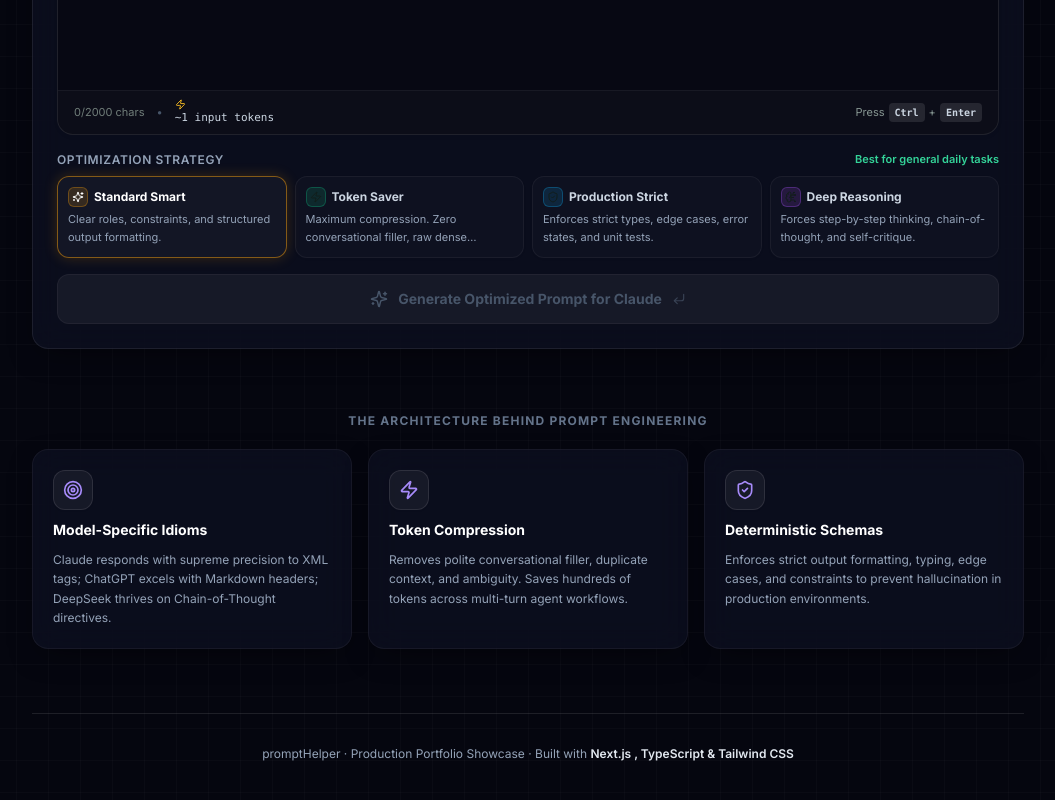
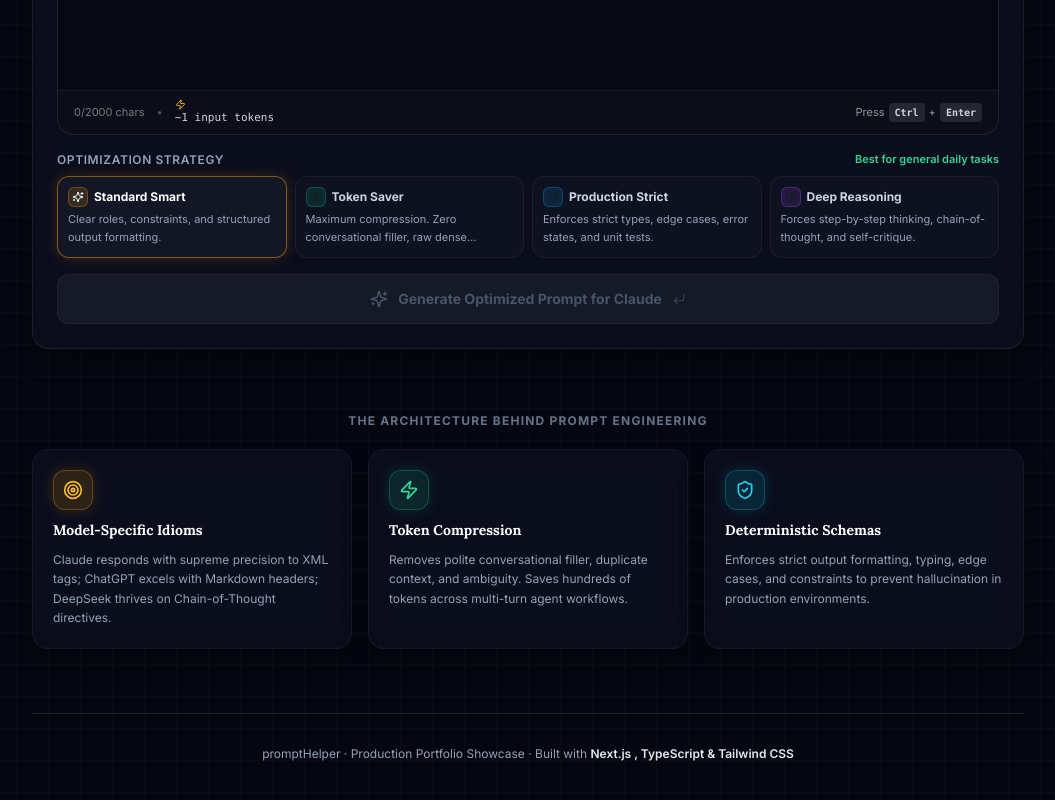
Before and after one commit to yared2124/Prompt-helper, a Next.js app: page / in a window 1280 px wide. Shown: the part 1800-2600 px from the top of the page, without its empty margins (112-1167 px from the left). Built offline with nearby package versions, Linux system fonts and the light colour scheme.

Commit message:
style: apply matching vibrant dark mode icon colors to architecture feature cards

```diff
--- a/app/page.tsx
+++ b/app/page.tsx
@@ -338,29 +338,40 @@ export default function Home() {
                   iconName: "Target",
                   title: "Model-Specific Idioms",
                   desc: "Claude responds with supreme precision to XML tags; ChatGPT excels with Markdown headers; DeepSeek thrives on Chain-of-Thought directives.",
+                  lightIconBg: "bg-amber-50 border-amber-200/60 text-amber-700",
+                  darkIconBg: "dark:bg-amber-500/15 dark:border-amber-500/30 dark:text-amber-400 dark:shadow-[0_0_14px_rgba(245,158,11,0.2)]",
+                  cardGlow: "hover:border-amber-400/40 dark:hover:border-amber-500/30 dark:hover:shadow-[0_0_20px_rgba(245,158,11,0.08)]",
                 },
                 {
                   iconName: "Zap",
                   title: "Token Compression",
                   desc: "Removes polite conversational filler, duplicate context, and ambiguity. Saves hundreds of tokens across multi-turn agent workflows.",
+                  lightIconBg: "bg-emerald-50 border-emerald-200/60 text-emerald-700",
+                  darkIconBg: "dark:bg-emerald-500/15 dark:border-emerald-500/30 dark:text-emerald-400 dark:shadow-[0_0_14px_rgba(16,185,129,0.2)]",
+                  cardGlow: "hover:border-emerald-400/40 dark:hover:border-emerald-500/30 dark:hover:shadow-[0_0_20px_rgba(16,185,129,0.08)]",
                 },
                 {
                   iconName: "ShieldCheck",
                   title: "Deterministic Schemas",
                   desc: "Enforces strict output formatting, typing, edge cases, and constraints to prevent hallucination in production environments.",
+                  lightIconBg: "bg-sky-50 border-sky-200/60 text-sky-700",
+                  darkIconBg: "dark:bg-cyan-500/15 dark:border-cyan-500/30 dark:text-cyan-400 dark:shadow-[0_0_14px_rgba(6,182,212,0.2)]",
+                  cardGlow: "hover:border-cyan-400/40 dark:hover:border-cyan-500/30 dark:hover:shadow-[0_0_20px_rgba(6,182,212,0.08)]",
                 },
               ].map((item, idx) => (
                 <div
                   key={idx}
-                  className="p-5 rounded-2xl glass-card border border-slate-200/80 dark:border-white/5 space-y-2.5"
+                  className={`p-5 rounded-2xl glass-card border border-[#E7E2D8] dark:border-white/5 space-y-2.5 transition-all duration-200 hover:-translate-y-0.5 ${item.cardGlow}`}
                 >
-                  <div className="w-10 h-10 rounded-xl bg-indigo-50 dark:bg-white/5 border border-indigo-200/50 dark:border-white/10 flex items-center justify-center text-indigo-600 dark:text-violet-400 shadow-sm">
+                  <div
+                    className={`w-10 h-10 rounded-xl border flex items-center justify-center shadow-sm transition-all ${item.lightIconBg} ${item.darkIconBg}`}
+                  >
                     <IconRenderer name={item.iconName} size={20} />
                   </div>
-                  <h4 className="font-bold text-sm text-slate-900 dark:text-white">
+                  <h4 className="font-bold text-sm text-[#121E1B] dark:text-white font-serif">
                     {item.title}
                   </h4>
-                  <p className="text-xs text-slate-500 dark:text-slate-400 leading-relaxed">
+                  <p className="text-xs text-[#55635F] dark:text-slate-400 leading-relaxed">
                     {item.desc}
                   </p>
                 </div>
```
